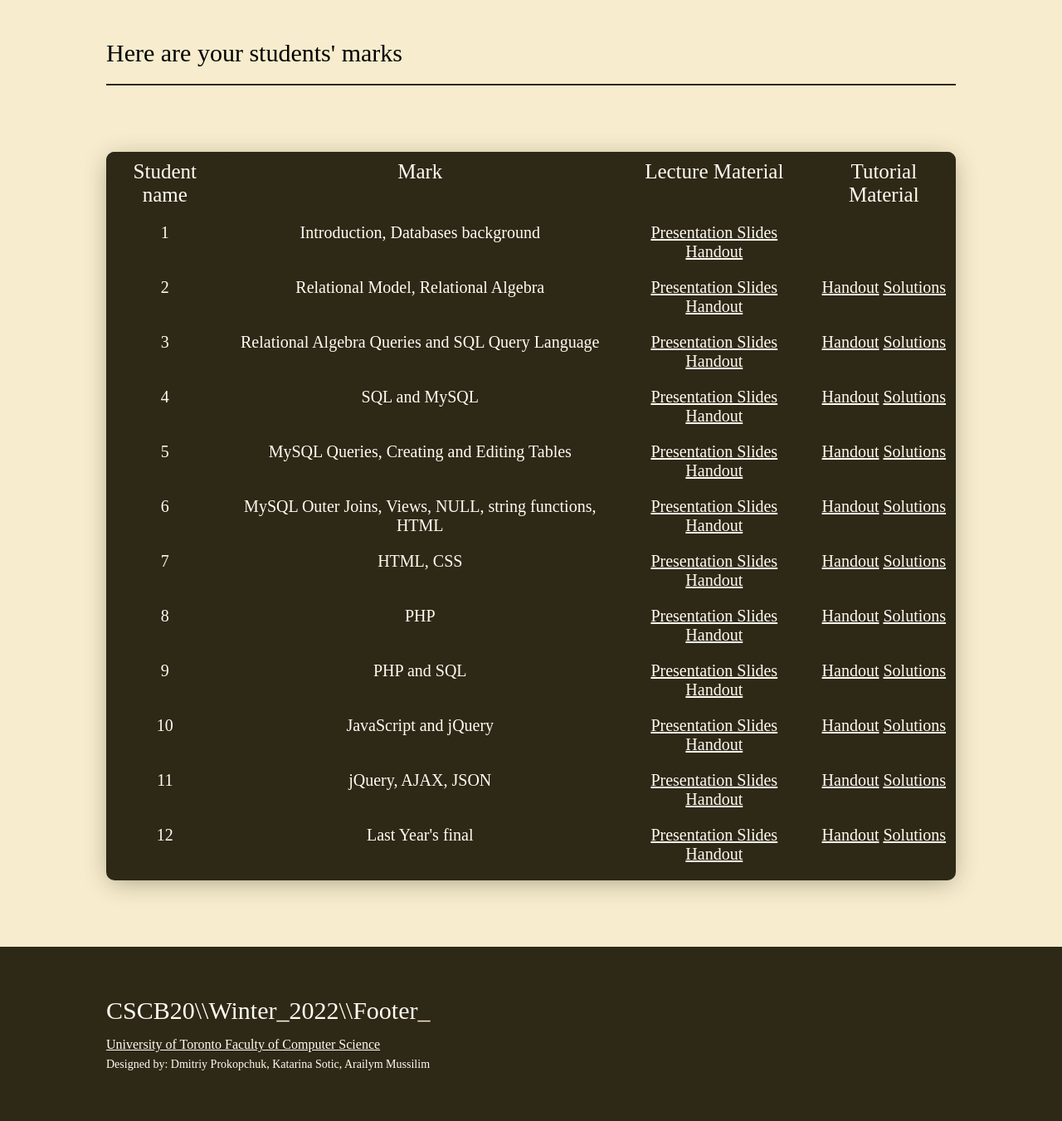
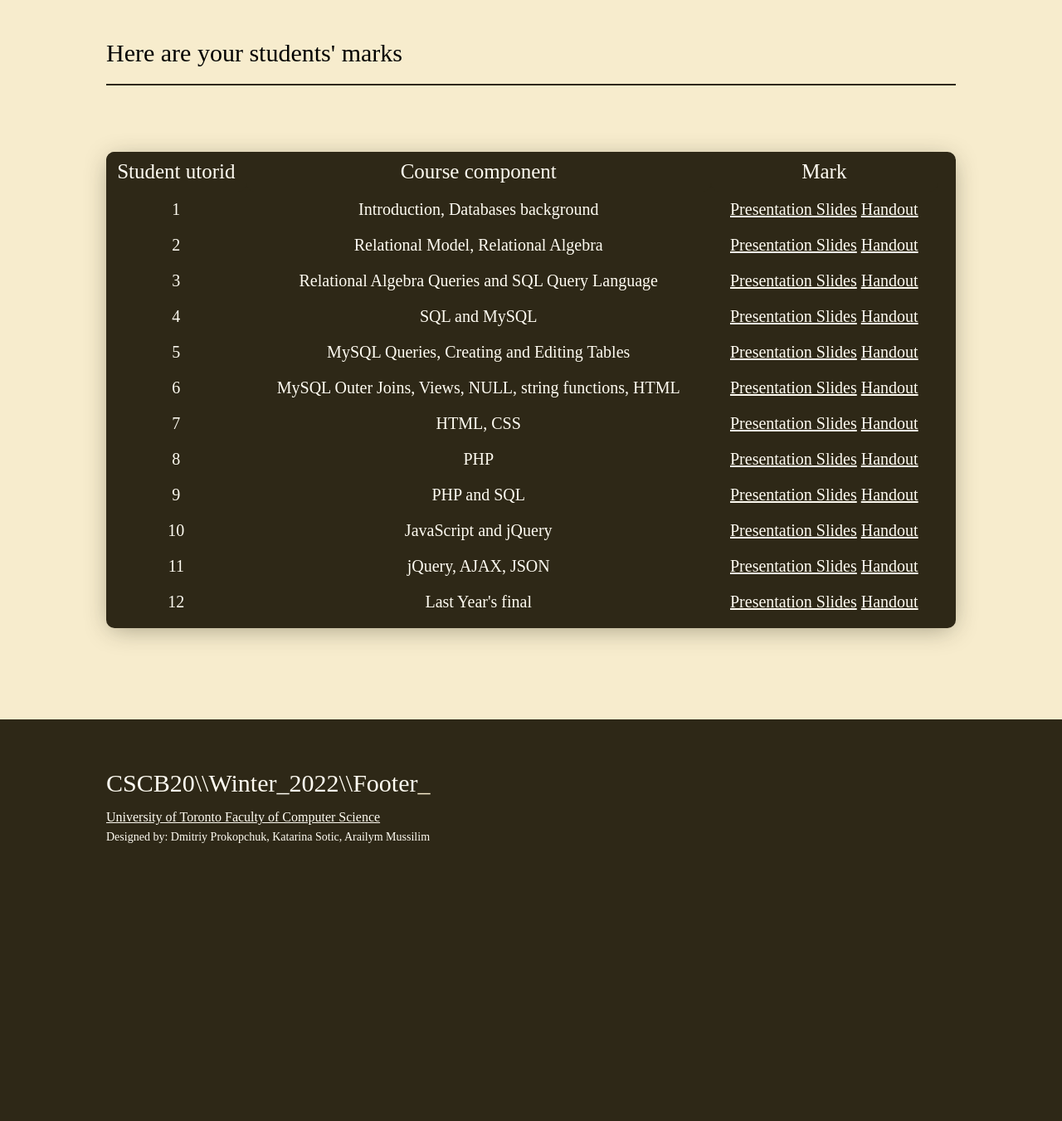
Before and after one commit to prokopchukdim/cscb20, a Flask app: page /viewmarks in a window 1280 px wide. Shown: the part 63-1414 px from the top of the page at 83% size. After the commit the page ends 1079 px from the top, so only its background shows below. Run offline with Flask 2, Linux system fonts and the light colour scheme; a user stored in the database is signed in.

Commit message:
enter marks

```diff
--- a/app.py
+++ b/app.py
@@ -16,7 +16,6 @@ class RegisteredUsers(db.Model):
     usertype = db.Column(db.String(20))
     email = db.Column(db.String(100), nullable=False)
     password = db.Column(db.String(20), nullable = False)
-
     student = db.relationship('Student', backref='author', lazy=True)
 
     def __repr__(self):
@@ -25,7 +24,7 @@ class RegisteredUsers(db.Model):
 class Student(db.Model):
     __tablename__ = 'Student'
     utorid = db.Column(db.String(20), db.ForeignKey('RegisteredUsers.utorid'), primary_key=True, nullable=False)
-    coursecomponent = db.Column(db.String(100), nullable=False)
+    coursecomponent = db.Column(db.String(100), nullable=False, primary_key=True)
     mark = db.Column(db.Integer, nullable = False)
 
     def __repr__(self):
@@ -134,6 +133,9 @@ def viewmarks():
 
 @app.route('/marks')
 def marks():
+    utorid = session['name']
+    user = db.engine.execute("select * from Student where utorid = :utorid", {'utorid':utorid}).first()
+    print(user)
     return render_template('marks.html')
 
 
--- a/templates/marks.html
+++ b/templates/marks.html
@@ -21,7 +21,7 @@
 
                 <div class="table-row">
                     <div class="table-body-cell">Assignment 1</div>
-                    <div class="table-body-cell">Int</div>
+                    <div class="table-body-cell">{{ session.name }}</div>
                     <div class="table-body-cell">
                         <a href="{{ url_for('remark') }}">Submit remark request</a>
                     </div>
--- a/templates/viewmarks.html
+++ b/templates/viewmarks.html
@@ -8,12 +8,10 @@
             <div id="table">
 
                 <div id="table-header">
-                    <div class="table-header-cell">Student name</div>
+                    <div class="table-header-cell">Student utorid</div>
+                    <div class="table-header-cell">Course component</div>
                     <div class="table-header-cell">Mark</div>
-                    <div class="table-header-cell">Lecture Material</div>
-                    <!-- <div class="table-header-cell">In Class</div> -->
-                    <div class="table-header-cell">Tutorial Material</div>
-                    <!-- <div class="table-header-cell">Tutorial Solutions</div> -->
+
                 </div>
                 <div id="table-body">
 
@@ -34,10 +32,7 @@
                             <a href="{{ url_for('static', filename = 'handout.pdf')}}" target="_blank">Presentation Slides</a>
                             <a href="{{ url_for('static', filename = 'handout.pdf')}}" target="_blank">Handout</a>
                         </div>
-                        <div class="table-body-cell">
-                            <a href="{{ url_for('static', filename = 'handout.pdf')}}" target="_blank">Handout</a>
-                            <a href="{{ url_for('static', filename = 'handout.pdf')}}" target="_blank">Solutions</a>
-                        </div>
+
                     </div>
 
                     <div class="table-row">
@@ -47,10 +42,7 @@
                             <a href="{{ url_for('static', filename = 'handout.pdf')}}" target="_blank">Presentation Slides</a>
                             <a href="{{ url_for('static', filename = 'handout.pdf')}}" target="_blank">Handout</a>
                         </div>
-                        <div class="table-body-cell">
-                            <a href="{{ url_for('static', filename = 'handout.pdf')}}" target="_blank">Handout</a>
-                            <a href="{{ url_for('static', filename = 'handout.pdf')}}" target="_blank">Solutions</a>
-                        </div>
+
                     </div>
 
                     <div class="table-row">
@@ -60,10 +52,7 @@
                             <a href="{{ url_for('static', filename = 'handout.pdf')}}" target="_blank">Presentation Slides</a>
                             <a href="{{ url_for('static', filename = 'handout.pdf')}}" target="_blank">Handout</a>
                         </div>
-                        <div class="table-body-cell">
-                            <a href="{{ url_for('static', filename = 'handout.pdf')}}" target="_blank">Handout</a>
-                            <a href="{{ url_for('static', filename = 'handout.pdf')}}" target="_blank">Solutions</a>
-                        </div>
+
                     </div>
 
 
@@ -74,10 +63,7 @@
                             <a href="{{ url_for('static', filename = 'handout.pdf')}}" target="_blank">Presentation Slides</a>
                             <a href="{{ url_for('static', filename = 'handout.pdf')}}" target="_blank">Handout</a>
                         </div>
-                        <div class="table-body-cell">
-                            <a href="{{ url_for('static', filename = 'handout.pdf')}}" target="_blank">Handout</a>
-                            <a href="{{ url_for('static', filename = 'handout.pdf')}}" target="_blank">Solutions</a>
-                        </div>
+
                     </div>
 
                     <div class="table-row">
@@ -87,10 +73,7 @@
                             <a href="{{ url_for('static', filename = 'handout.pdf')}}" target="_blank">Presentation Slides</a>
                             <a href="{{ url_for('static', filename = 'handout.pdf')}}" target="_blank">Handout</a>
                         </div>
-                        <div class="table-body-cell">
-                            <a href="{{ url_for('static', filename = 'handout.pdf')}}" target="_blank">Handout</a>
-                            <a href="{{ url_for('static', filename = 'handout.pdf')}}" target="_blank">Solutions</a>
-                        </div>
+
                     </div>
 
                     <div class="table-row">
@@ -100,10 +83,7 @@
                             <a href="{{ url_for('static', filename = 'handout.pdf')}}" target="_blank">Presentation Slides</a>
                             <a href="{{ url_for('static', filename = 'handout.pdf')}}" target="_blank">Handout</a>
                         </div>
-                        <div class="table-body-cell">
-                            <a href="{{ url_for('static', filename = 'handout.pdf')}}" target="_blank">Handout</a>
-                            <a href="{{ url_for('static', filename = 'handout.pdf')}}" target="_blank">Solutions</a>
-                        </div>
+
                     </div>
 
                     <div class="table-row">
@@ -113,10 +93,7 @@
                             <a href="{{ url_for('static', filename = 'handout.pdf')}}" target="_blank">Presentation Slides</a>
                             <a href="{{ url_for('static', filename = 'handout.pdf')}}" target="_blank">Handout</a>
                         </div>
-                        <div class="table-body-cell">
-                            <a href="{{ url_for('static', filename = 'handout.pdf')}}" target="_blank">Handout</a>
-                            <a href="{{ url_for('static', filename = 'handout.pdf')}}" target="_blank">Solutions</a>
-                        </div>
+
                     </div>
 
                     <div class="table-row">
@@ -126,10 +103,7 @@
                             <a href="{{ url_for('static', filename = 'handout.pdf')}}" target="_blank">Presentation Slides</a>
                             <a href="{{ url_for('static', filename = 'handout.pdf')}}" target="_blank">Handout</a>
                         </div>
-                        <div class="table-body-cell">
-                            <a href="{{ url_for('static', filename = 'handout.pdf')}}" target="_blank">Handout</a>
-                            <a href="{{ url_for('static', filename = 'handout.pdf')}}" target="_blank">Solutions</a>
-                        </div>
+
                     </div>
 
                     <div class="table-row">
@@ -139,10 +113,7 @@
                             <a href="{{ url_for('static', filename = 'handout.pdf')}}" target="_blank">Presentation Slides</a>
                             <a href="{{ url_for('static', filename = 'handout.pdf')}}" target="_blank">Handout</a>
                         </div>
-                        <div class="table-body-cell">
-                            <a href="{{ url_for('static', filename = 'handout.pdf')}}" target="_blank">Handout</a>
-                            <a href="{{ url_for('static', filename = 'handout.pdf')}}" target="_blank">Solutions</a>
-                        </div>
+
                     </div>
 
                     <div class="table-row">
@@ -152,10 +123,7 @@
                             <a href="{{ url_for('static', filename = 'handout.pdf')}}" target="_blank">Presentation Slides</a>
                             <a href="{{ url_for('static', filename = 'handout.pdf')}}" target="_blank">Handout</a>
                         </div>
-                        <div class="table-body-cell">
-                            <a href="{{ url_for('static', filename = 'handout.pdf')}}" target="_blank">Handout</a>
-                            <a href="{{ url_for('static', filename = 'handout.pdf')}}" target="_blank">Solutions</a>
-                        </div>
+
                     </div>
 
                     <div class="table-row">
@@ -165,10 +133,7 @@
                             <a href="{{ url_for('static', filename = 'handout.pdf')}}" target="_blank">Presentation Slides</a>
                             <a href="{{ url_for('static', filename = 'handout.pdf')}}" target="_blank">Handout</a>
                         </div>
-                        <div class="table-body-cell">
-                            <a href="{{ url_for('static', filename = 'handout.pdf')}}" target="_blank">Handout</a>
-                            <a href="{{ url_for('static', filename = 'handout.pdf')}}" target="_blank">Solutions</a>
-                        </div>
+
                     </div>
 
 
```
Also changed, not shown: db.db, 1 other file.
